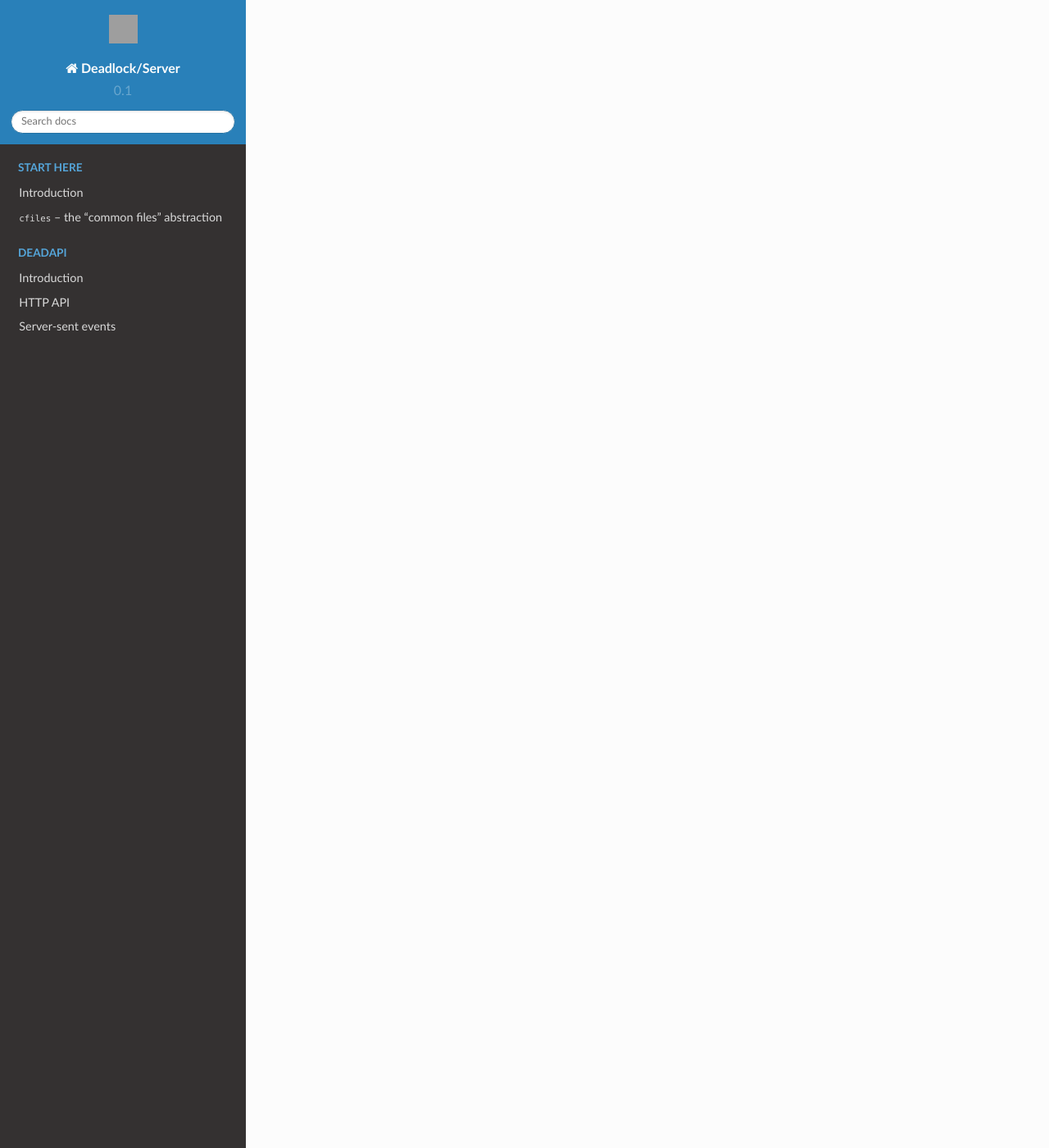
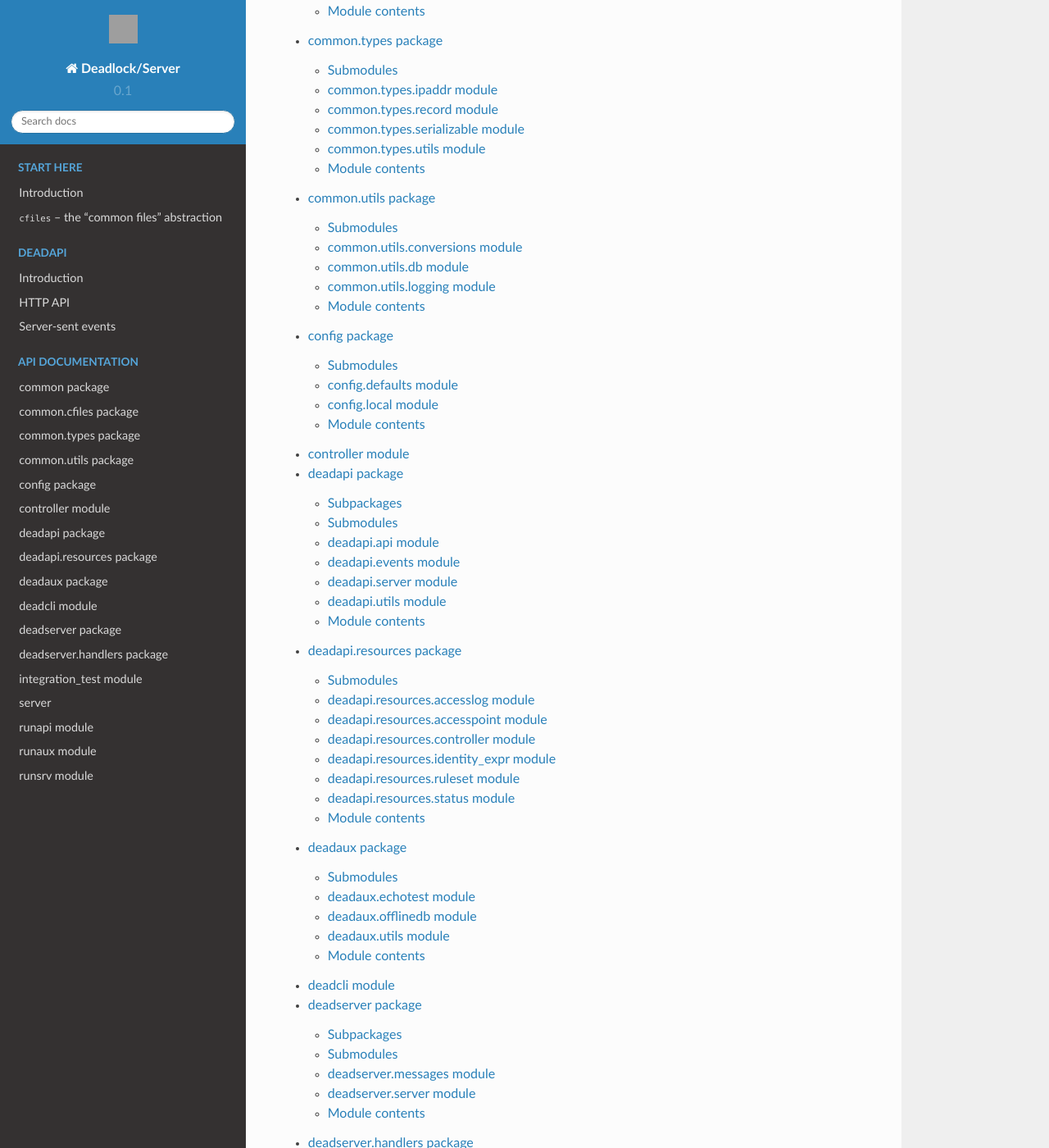
Before and after one commit to fmfi-svt-deadlock/server, a Sphinx documentation site: the page built from docs/index.rst, in a window 1280 px wide and 1400 px high, scrolled down 1498 px. Shown: the whole window at 82% size. Built offline with Sphinx 7.4.7 and the Read the Docs theme 2.0.0, drawn with Linux system fonts in a browser that asks for light colours; pages that are not in the unit, such as notebooks, are missing from menus; some of the changed text lies outside the part shown; grey boxes are pictures that could not be loaded.

Commit message:
add autodoc

```diff
--- /dev/null
+++ b/docs/apidoc/common.cfiles.rst
@@ -0,0 +1,30 @@
+common.cfiles package
+=====================
+
+Submodules
+----------
+
+common.cfiles.filetypes module
+------------------------------
+
+.. automodule:: common.cfiles.filetypes
+    :members:
+    :undoc-members:
+    :show-inheritance:
+
+common.cfiles.fs module
+-----------------------
+
+.. automodule:: common.cfiles.fs
+    :members:
+    :undoc-members:
+    :show-inheritance:
+
+
+Module contents
+---------------
+
+.. automodule:: common.cfiles
+    :members:
+    :undoc-members:
+    :show-inheritance:
--- /dev/null
+++ b/docs/apidoc/common.rst
@@ -0,0 +1,47 @@
+common package
+==============
+
+Subpackages
+-----------
+
+.. toctree::
+
+    common.cfiles
+    common.types
+    common.utils
+
+Submodules
+----------
+
+common.rules module
+-------------------
+
+.. automodule:: common.rules
+    :members:
+    :undoc-members:
+    :show-inheritance:
+
+common.tag_names module
+-----------------------
+
+.. automodule:: common.tag_names
+    :members:
+    :undoc-members:
+    :show-inheritance:
+
+common.tags module
+------------------
+
+.. automodule:: common.tags
+    :members:
+    :undoc-members:
+    :show-inheritance:
+
+
+Module contents
+---------------
+
+.. automodule:: common
+    :members:
+    :undoc-members:
+    :show-inheritance:
--- /dev/null
+++ b/docs/apidoc/common.types.rst
@@ -0,0 +1,46 @@
+common.types package
+====================
+
+Submodules
+----------
+
+common.types.ipaddr module
+--------------------------
+
+.. automodule:: common.types.ipaddr
+    :members:
+    :undoc-members:
+    :show-inheritance:
+
+common.types.record module
+--------------------------
+
+.. automodule:: common.types.record
+    :members:
+    :undoc-members:
+    :show-inheritance:
+
+common.types.serializable module
+--------------------------------
+
+.. automodule:: common.types.serializable
+    :members:
+    :undoc-members:
+    :show-inheritance:
+
+common.types.utils module
+-------------------------
+
+.. automodule:: common.types.utils
+    :members:
+    :undoc-members:
+    :show-inheritance:
+
+
+Module contents
+---------------
+
+.. automodule:: common.types
+    :members:
+    :undoc-members:
+    :show-inheritance:
--- /dev/null
+++ b/docs/apidoc/common.utils.rst
@@ -0,0 +1,38 @@
+common.utils package
+====================
+
+Submodules
+----------
+
+common.utils.conversions module
+-------------------------------
+
+.. automodule:: common.utils.conversions
+    :members:
+    :undoc-members:
+    :show-inheritance:
+
+common.utils.db module
+----------------------
+
+.. automodule:: common.utils.db
+    :members:
+    :undoc-members:
+    :show-inheritance:
+
+common.utils.logging module
+---------------------------
+
+.. automodule:: common.utils.logging
+    :members:
+    :undoc-members:
+    :show-inheritance:
+
+
+Module contents
+---------------
+
+.. automodule:: common.utils
+    :members:
+    :undoc-members:
+    :show-inheritance:
--- /dev/null
+++ b/docs/apidoc/config.rst
@@ -0,0 +1,30 @@
+config package
+==============
+
+Submodules
+----------
+
+config.defaults module
+----------------------
+
+.. automodule:: config.defaults
+    :members:
+    :undoc-members:
+    :show-inheritance:
+
+config.local module
+-------------------
+
+.. automodule:: config.local
+    :members:
+    :undoc-members:
+    :show-inheritance:
+
+
+Module contents
+---------------
+
+.. automodule:: config
+    :members:
+    :undoc-members:
+    :show-inheritance:
--- /dev/null
+++ b/docs/apidoc/controller.rst
@@ -0,0 +1,7 @@
+controller module
+=================
+
+.. automodule:: controller
+    :members:
+    :undoc-members:
+    :show-inheritance:
--- /dev/null
+++ b/docs/apidoc/deadapi.resources.rst
@@ -0,0 +1,62 @@
+deadapi.resources package
+=========================
+
+Submodules
+----------
+
+deadapi.resources.accesslog module
+----------------------------------
+
+.. automodule:: deadapi.resources.accesslog
+    :members:
+    :undoc-members:
+    :show-inheritance:
+
+deadapi.resources.accesspoint module
+------------------------------------
+
+.. automodule:: deadapi.resources.accesspoint
+    :members:
+    :undoc-members:
+    :show-inheritance:
+
+deadapi.resources.controller module
+-----------------------------------
+
+.. automodule:: deadapi.resources.controller
+    :members:
+    :undoc-members:
+    :show-inheritance:
+
+deadapi.resources.identity_expr module
+--------------------------------------
+
+.. automodule:: deadapi.resources.identity_expr
+    :members:
+    :undoc-members:
+    :show-inheritance:
+
+deadapi.resources.ruleset module
+--------------------------------
+
+.. automodule:: deadapi.resources.ruleset
+    :members:
+    :undoc-members:
+    :show-inheritance:
+
+deadapi.resources.status module
+-------------------------------
+
+.. automodule:: deadapi.resources.status
+    :members:
+    :undoc-members:
+    :show-inheritance:
+
+
+Module contents
+---------------
+
+.. automodule:: deadapi.resources
+    :members:
+    :undoc-members:
+    :show-inheritance:
--- /dev/null
+++ b/docs/apidoc/deadapi.rst
@@ -0,0 +1,53 @@
+deadapi package
+===============
+
+Subpackages
+-----------
+
+.. toctree::
+
+    deadapi.resources
+
+Submodules
+----------
+
+deadapi.api module
+------------------
+
+.. automodule:: deadapi.api
+    :members:
+    :undoc-members:
+    :show-inheritance:
+
+deadapi.events module
+---------------------
+
+.. automodule:: deadapi.events
+    :members:
+    :undoc-members:
+    :show-inheritance:
+
+deadapi.server module
+---------------------
+
+.. automodule:: deadapi.server
+    :members:
+    :undoc-members:
+    :show-inheritance:
+
+deadapi.utils module
+--------------------
+
+.. automodule:: deadapi.utils
+    :members:
+    :undoc-members:
+    :show-inheritance:
+
+
+Module contents
+---------------
+
+.. automodule:: deadapi
+    :members:
+    :undoc-members:
+    :show-inheritance:
--- /dev/null
+++ b/docs/apidoc/deadaux.rst
@@ -0,0 +1,38 @@
+deadaux package
+===============
+
+Submodules
+----------
+
+deadaux.echotest module
+-----------------------
+
+.. automodule:: deadaux.echotest
+    :members:
+    :undoc-members:
+    :show-inheritance:
+
+deadaux.offlinedb module
+------------------------
+
+.. automodule:: deadaux.offlinedb
+    :members:
+    :undoc-members:
+    :show-inheritance:
+
+deadaux.utils module
+--------------------
+
+.. automodule:: deadaux.utils
+    :members:
+    :undoc-members:
+    :show-inheritance:
+
+
+Module contents
+---------------
+
+.. automodule:: deadaux
+    :members:
+    :undoc-members:
+    :show-inheritance:
--- /dev/null
+++ b/docs/apidoc/deadcli.rst
@@ -0,0 +1,7 @@
+deadcli module
+==============
+
+.. automodule:: deadcli
+    :members:
+    :undoc-members:
+    :show-inheritance:
--- /dev/null
+++ b/docs/apidoc/deadserver.handlers.rst
@@ -0,0 +1,62 @@
+deadserver.handlers package
+===========================
+
+Submodules
+----------
+
+deadserver.handlers.alog module
+-------------------------------
+
+.. automodule:: deadserver.handlers.alog
+    :members:
+    :undoc-members:
+    :show-inheritance:
+
+deadserver.handlers.ask module
+------------------------------
+
+.. automodule:: deadserver.handlers.ask
+    :members:
+    :undoc-members:
+    :show-inheritance:
+
+deadserver.handlers.defs module
+-------------------------------
+
+.. automodule:: deadserver.handlers.defs
+    :members:
+    :undoc-members:
+    :show-inheritance:
+
+deadserver.handlers.echotest module
+-----------------------------------
+
+.. automodule:: deadserver.handlers.echotest
+    :members:
+    :undoc-members:
+    :show-inheritance:
+
+deadserver.handlers.ping module
+-------------------------------
+
+.. automodule:: deadserver.handlers.ping
+    :members:
+    :undoc-members:
+    :show-inheritance:
+
+deadserver.handlers.xfer module
+-------------------------------
+
+.. automodule:: deadserver.handlers.xfer
+    :members:
+    :undoc-members:
+    :show-inheritance:
+
+
+Module contents
+---------------
+
+.. automodule:: deadserver.handlers
+    :members:
+    :undoc-members:
+    :show-inheritance:
--- /dev/null
+++ b/docs/apidoc/deadserver.rst
@@ -0,0 +1,37 @@
+deadserver package
+==================
+
+Subpackages
+-----------
+
+.. toctree::
+
+    deadserver.handlers
+
+Submodules
+----------
+
+deadserver.messages module
+--------------------------
+
+.. automodule:: deadserver.messages
+    :members:
+    :undoc-members:
+    :show-inheritance:
+
+deadserver.server module
+------------------------
+
+.. automodule:: deadserver.server
+    :members:
+    :undoc-members:
+    :show-inheritance:
+
+
+Module contents
+---------------
+
+.. automodule:: deadserver
+    :members:
+    :undoc-members:
+    :show-inheritance:
--- /dev/null
+++ b/docs/apidoc/integration_test.rst
@@ -0,0 +1,7 @@
+integration_test module
+=======================
+
+.. automodule:: integration_test
+    :members:
+    :undoc-members:
+    :show-inheritance:
--- /dev/null
+++ b/docs/apidoc/modules.rst
@@ -0,0 +1,17 @@
+server
+======
+
+.. toctree::
+   :maxdepth: 4
+
+   common
+   config
+   controller
+   deadapi
+   deadaux
+   deadcli
+   deadserver
+   integration_test
+   runapi
+   runaux
+   runsrv
--- a/docs/conf.py
+++ b/docs/conf.py
@@ -1,5 +1,8 @@
 #!/usr/bin/env python3
 # -*- coding: utf-8 -*-
+
+import sys
+import os
 
 from recommonmark.parser import CommonMarkParser
 import sphinx_rtd_theme
@@ -8,9 +11,13 @@ import sphinx_rtd_theme
 
 extensions = [
     'sphinx.ext.autodoc',
+    'sphinx.ext.napoleon',
     'sphinx.ext.coverage',
     'sphinx.ext.viewcode',
 ]
+
+# autodoc needs to be able to find deadlock stuff
+sys.path.insert(0, os.path.abspath(os.path.pardir))
 
 templates_path = ['_templates']
 
--- a/docs/index.rst
+++ b/docs/index.rst
@@ -57,6 +57,15 @@ Auxiliary jobs supporting the other components:
 
    deadaux/index
 
+API documentation
+-----------------
+
+.. toctree::
+   :maxdepth: 2
+   :caption: API documentation
+   :glob:
+
+   apidoc/*
 
 .. Indices and tables
 .. ==================
```
Also changed, not shown: docs/apidoc/runapi.rst (added, +7 -0 lines), docs/apidoc/runaux.rst (added, +7 -0 lines), docs/apidoc/runsrv.rst (added, +7 -0 lines), 1 other file.
